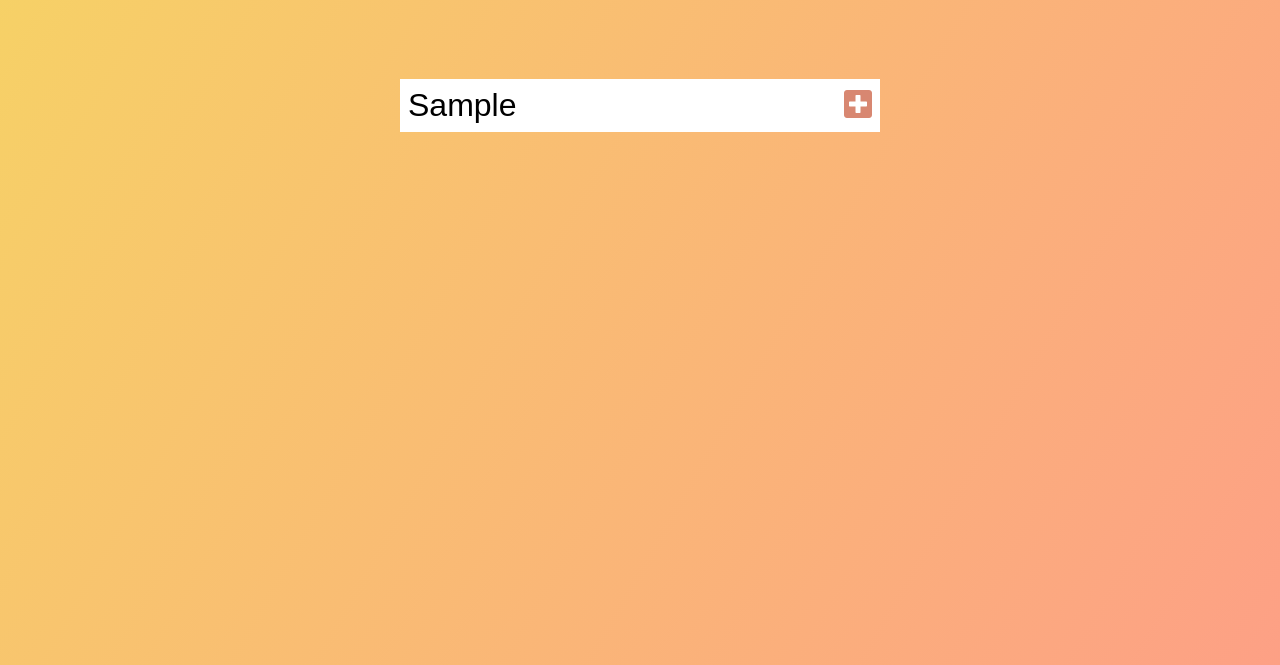
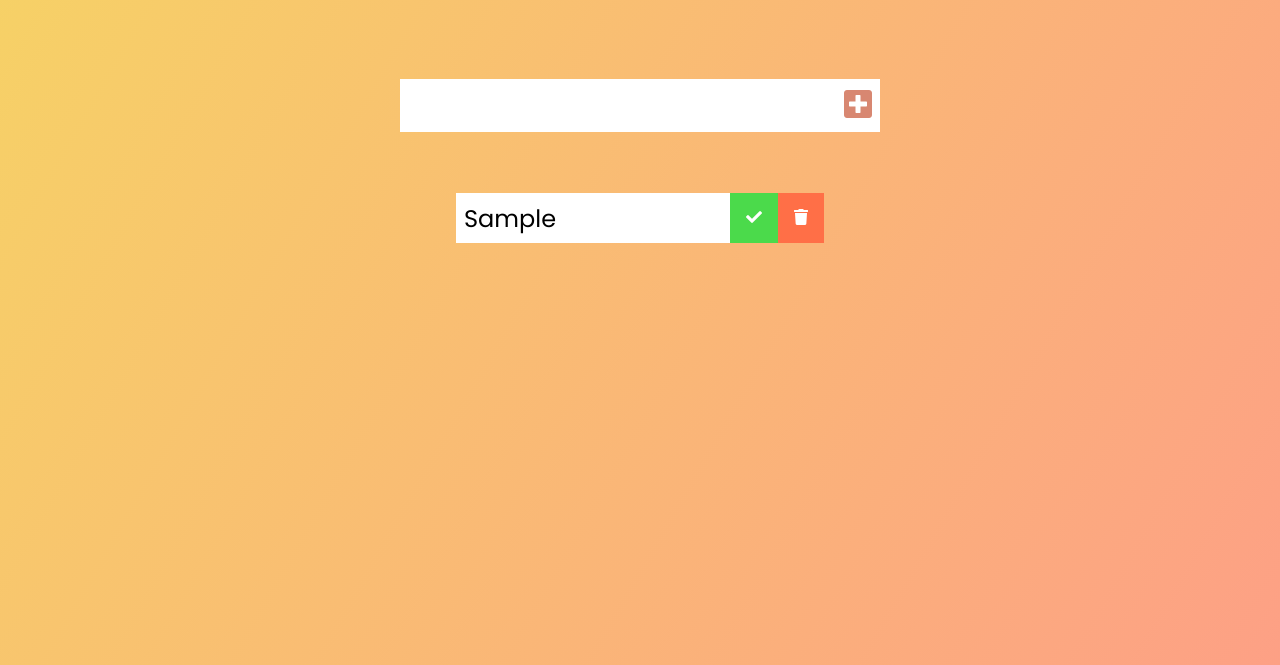
Before and after one commit to ksahlq/todo-course, a plain HTML site: page index.html in a window 1280 px wide. Both pictures are taken after typing "Sample" into the empty fields and a click on the button 858 px from the left and 240 px from the top of the page. Shown: the part 135-800 px from the top of the page. Drawn offline with Linux system fonts and the light colour scheme.

Commit message:
todo button now adding a list of todo's

```diff
--- a/app.js
+++ b/app.js
@@ -10,4 +10,26 @@ todoButton.addEventListener("click", addTodo);
 
 function addTodo(event) {
   event.preventDefault();
+  //Todo DIV
+  const todoDiv = document.createElement("div");
+  todoDiv.classList.add("todo");
+  //Create LI
+  const newTodo = document.createElement("li");
+  newTodo.innerText = todoInput.value;
+  newTodo.classList.add("todo-item");
+  todoDiv.appendChild(newTodo);
+  //CHECK MARK BUTTON
+  const completedButton = document.createElement("button");
+  completedButton.innerHTML = '<i class="fas fa-check"></i>';
+  completedButton.classList.add("complete-btn");
+  todoDiv.appendChild(completedButton);
+  //CHECK TRASH BUTTON
+  const trashButton = document.createElement("button");
+  trashButton.innerHTML = '<i class="fas fa-trash"></i>';
+  trashButton.classList.add("trash-btn");
+  todoDiv.appendChild(trashButton);
+  //APPEND TO LIST
+  todoList.appendChild(todoDiv);
+  //Clear Todo INPUT VALUE
+  todoInput.value = "";
 }
--- a/style.css
+++ b/style.css
@@ -42,3 +42,46 @@ form button:hover {
   background: #d88771;
   color: white;
 }
+
+.todo-container {
+  display: flex;
+  justify-content: center;
+  align-items: center;
+}
+
+.todo-list {
+  min-width: 30%;
+  list-style: none;
+}
+
+.todo {
+  margin: 0.5rem;
+  background: white;
+  color: black;
+  font-size: 1.5rem;
+  display: flex;
+  justify-content: space-between;
+  align-items: center;
+}
+
+.todo li {
+  flex: 1;
+}
+
+.trash-btn,
+.complete-btn {
+  background: #ff6f47;
+  color: white;
+  border: none;
+  padding: 1rem;
+  cursor: pointer;
+  font-size: 1rem;
+}
+
+.complete-btn {
+  background: rgb(75, 218, 75);
+}
+
+.todo-item {
+  padding: 0rem 0.5rem;
+}
```
